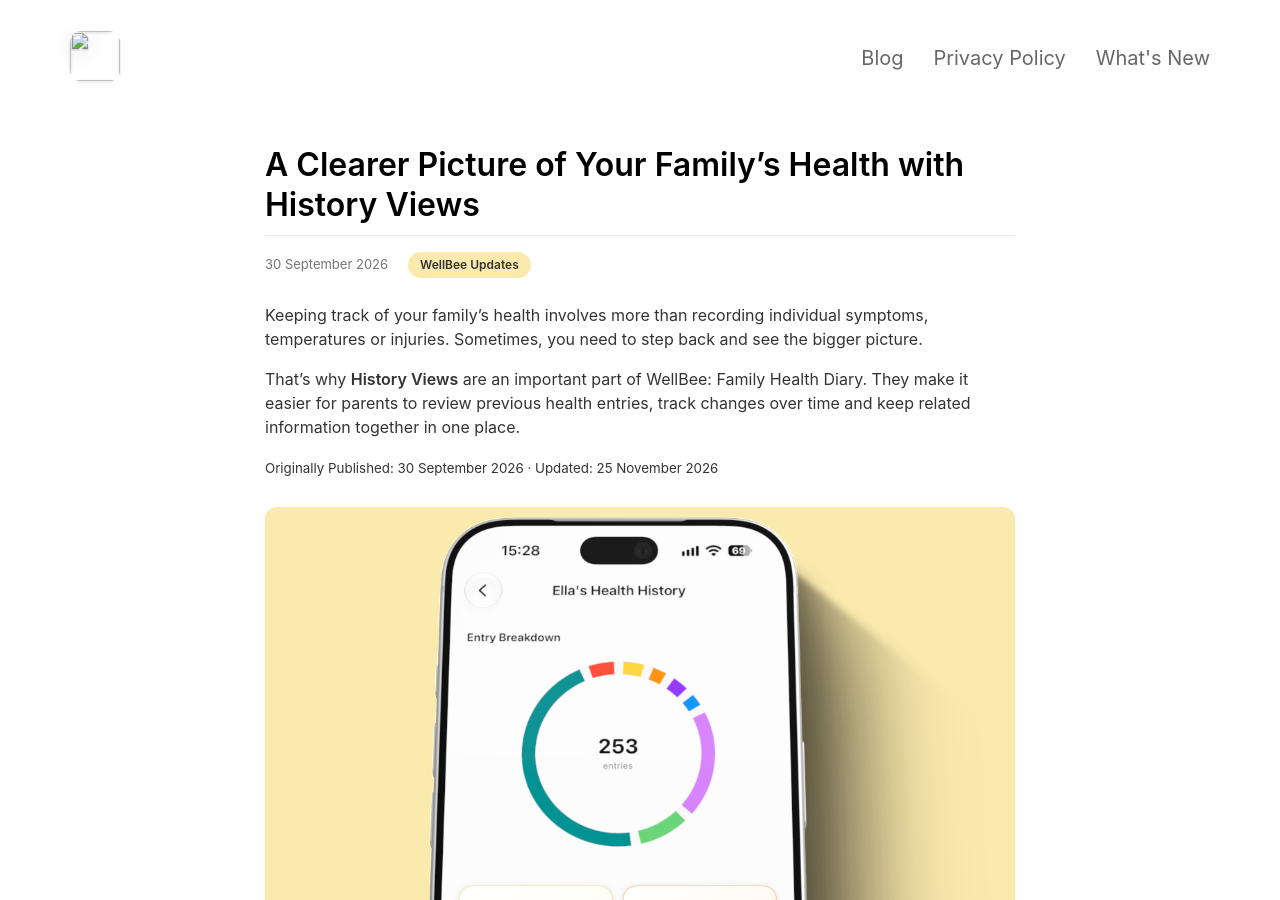
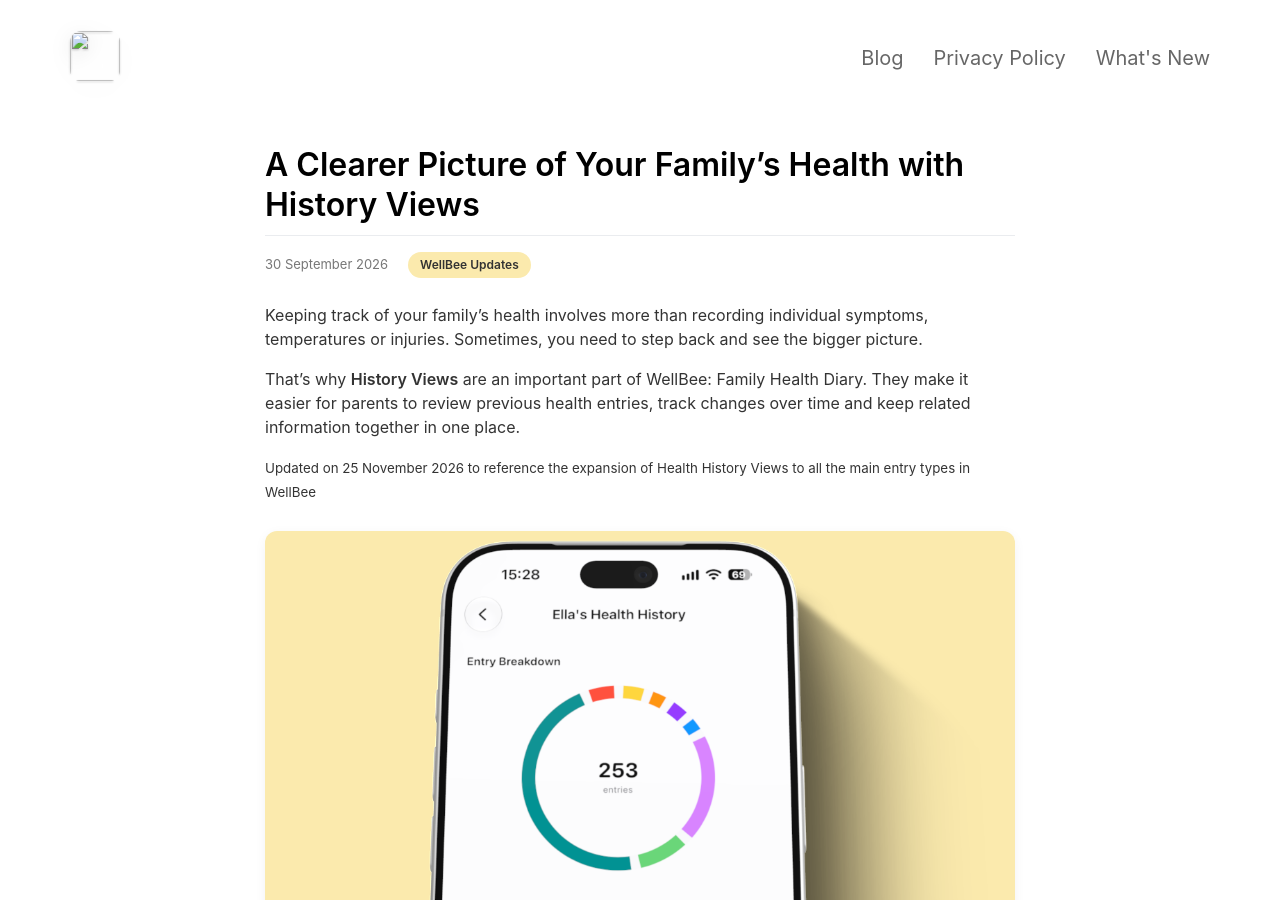
Before and after one commit to sheabrewer1986/WellBeeWebsite, a Jekyll site: the page built from _posts/2026-09-30-history-in-wellbee.md, in a window 1280 px wide and 900 px high. Built offline with Jekyll 4.4.1, drawn with Linux system fonts in a browser that asks for light colours; nearby versions of some CDN libraries.

Commit message:
[Tweak] Changes to the updated text field

```diff
--- a/_posts/2026-09-30-history-in-wellbee.md
+++ b/_posts/2026-09-30-history-in-wellbee.md
@@ -10,7 +10,7 @@ Keeping track of your family's health involves more than recording individual sy
 
 That's why **History Views** are an important part of WellBee: Family Health Diary. They make it easier for parents to review previous health entries, track changes over time and keep related information together in one place.
 
-<small>Originally Published: 30 September 2026 · Updated: 25 November 2026</small>
+<small>Updated on 25 November 2026 to reference the expansion of Health History Views to all the main entry types in WellBee</small>
 
 <!-- Main History Views feature image -->
 <img src="/assets/articles/healthHistoryOverview.png" alt="History Views in WellBee: Family Health Diary" class="article-image">
```
